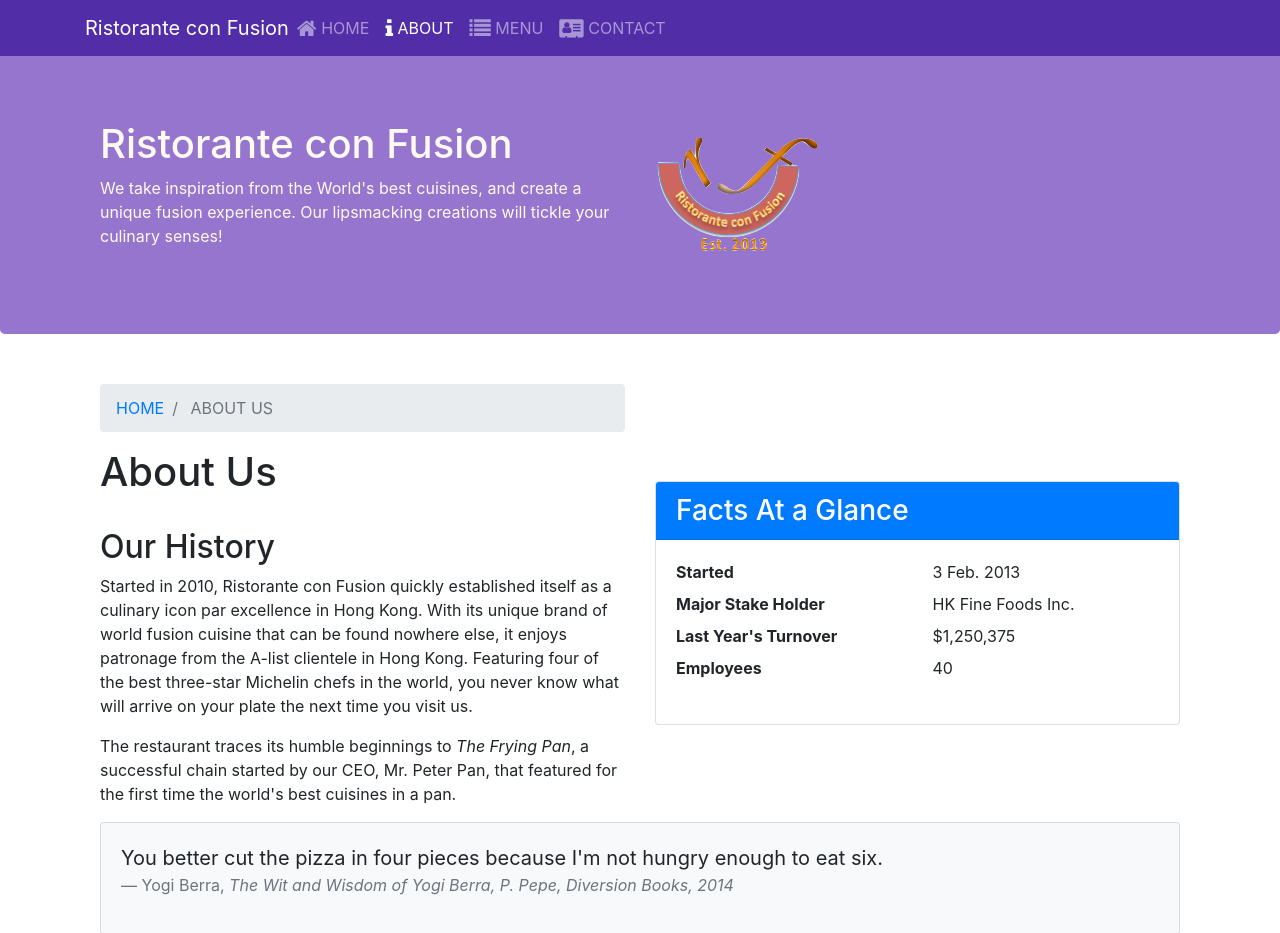
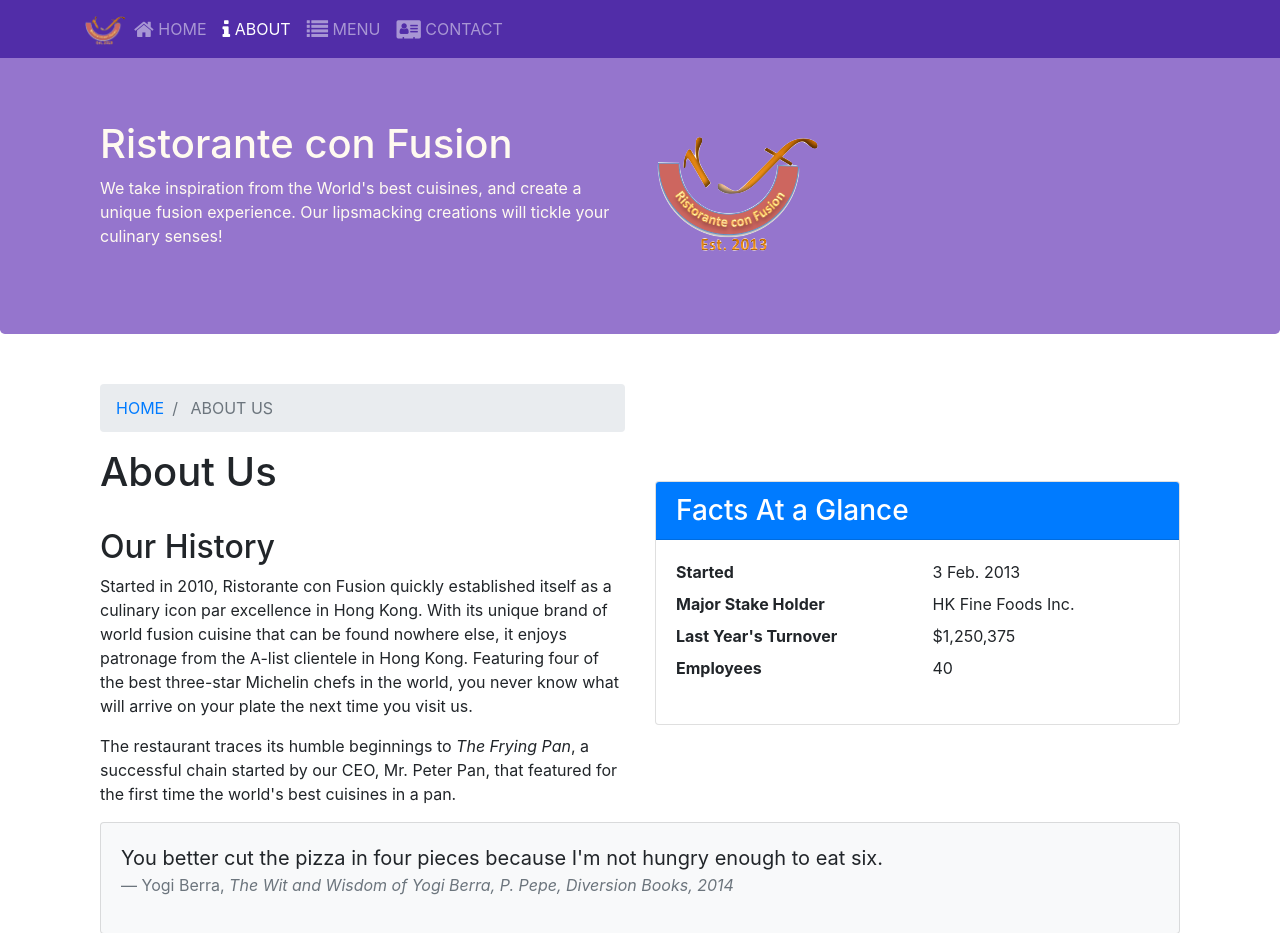
Before and after one commit to codershona/restaurant_site, a website: page aboutus.html in a window 1280 px wide. Shown: the top 933 px of the page. Drawn offline with nearby package versions, Linux system fonts and the light colour scheme.

Commit message:
Starting Adding Media Objects

```diff
--- a/aboutus.html
+++ b/aboutus.html
@@ -30,7 +30,8 @@
 
         </button>
 
-        <a class="navbar-brand mr-auto" href="./index.html">Ristorante con Fusion</a>
+        <a class="navbar-brand mr-auto" href="./index.html"><img src="img/logo.png" height="30" width="41">
+        </a>
 
         <div class="collapse navbar-collapse" id="Navbar">
 
```
Also changed, not shown: 2 other files.
